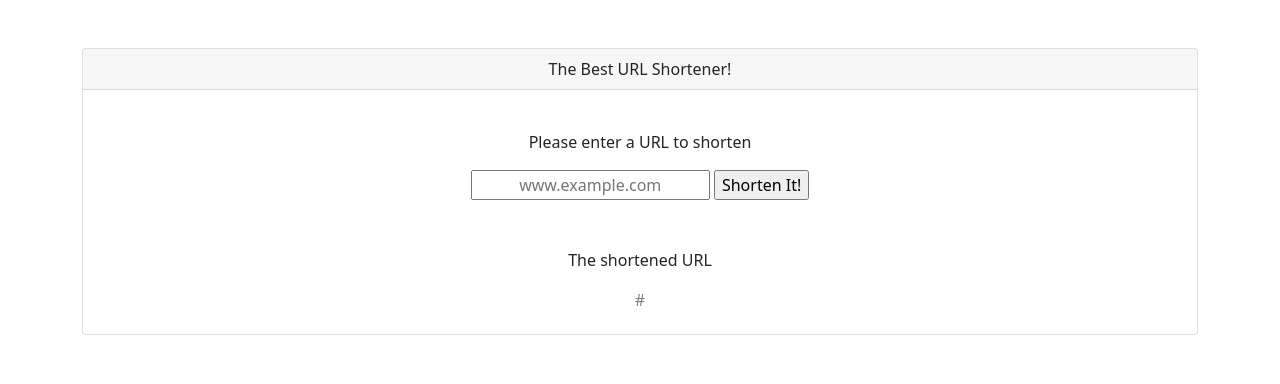
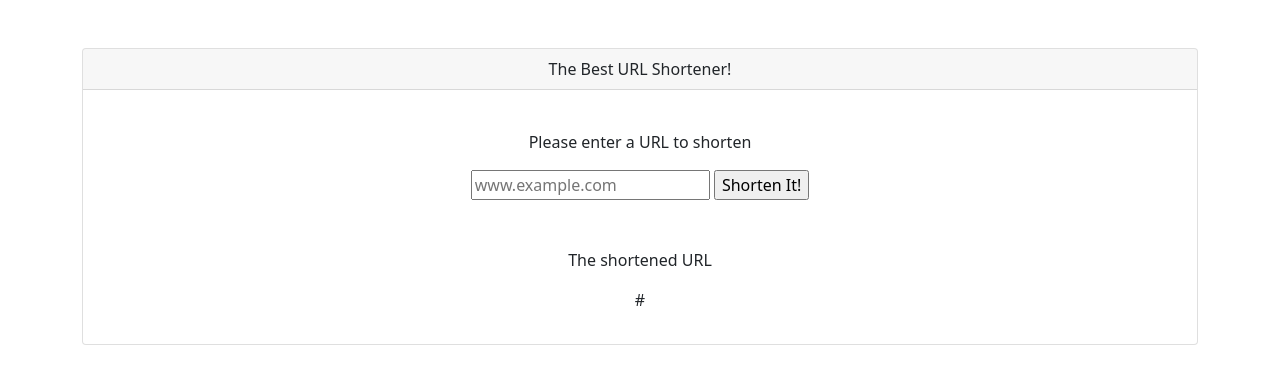
Before and after one commit to solisoares/url-shortener, a Django app: template server/shortener/templates/shortener/index.html in a window 1280 px wide. Shown: the top 384 px of the page. Run offline with Django 4.2, Linux system fonts and the light colour scheme; tables that the repository leaves empty hold one stand-in row (values such as "Sample post"); the template is opened without the code that fills it: values that come from a table or form of the project are taken from there, most other values are stand-ins (such as "Sample title", 1, 10 or a date in 2020); parts of the project's set-up code (start-up, migrations or seed data) failed here and were passed over.

Commit message:
Remove inline css in favor of static css file

```diff
--- a/server/shortener/forms.py
+++ b/server/shortener/forms.py
@@ -6,6 +6,6 @@ class ShortenerForm(forms.Form):
         label="",
         max_length=200,
         widget=forms.TextInput(
-            attrs={"placeholder": "www.example.com", "style": "text-align: center;"}
+            attrs={"placeholder": "www.example.com", "class": "original-url"}
         ),
     )
--- a/server/shortener/templates/shortener/index.html
+++ b/server/shortener/templates/shortener/index.html
@@ -10,15 +10,17 @@
               integrity="sha384-1BmE4kWBq78iYhFldvKuhfTAU6auU8tT94WrHftjDbrCEXSU1oBoqyl2QvZ6jIW3"
               crossorigin="anonymous">
         <title>The Best URL Shortener!</title>
+        {% load static %}
+        <link rel="stylesheet" href="{% static 'shortener/style.css' %}">
     </head>
     <body class="container pt-5">
         {% if messages %}
-        <div class="alert">
-          {% for message in messages %}
-            <p{% if message.tags %} class="{{ message.tags }}"{% endif %}>{{ message }}</p>
-          {% endfor %}
-        </div>
-      {% endif %}
+            <div class="alert">
+                {% for message in messages %}
+                    <p {% if message.tags %}class="{{ message.tags }}"{% endif %}>{{ message }}</p>
+                {% endfor %}
+            </div>
+        {% endif %}
         <div class="card text-center">
             <div class="card-header">The Best URL Shortener!</div>
             <div class="card-body">
@@ -33,12 +35,8 @@
                 <br>
                 {% if shortened_url %}
                     <p>The shortened URL</p>
-                    <div style="display:inline-block;
-                                width: 300px;
-                                height: 30px;
-                                shortene                                border: 1px solid gray;
-                                text-align: center">
-                        <p style="color: gray;">{{ shortened_url }}</p>
+                    <div class="short-url-box">
+                        <p class="short-url-link">{{ shortened_url }}</p>
                     </div>
                 {% endif %}
             </div>
```
